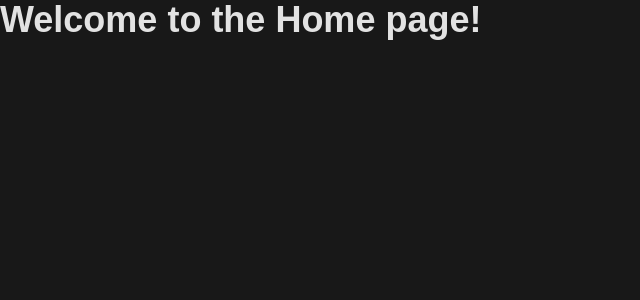
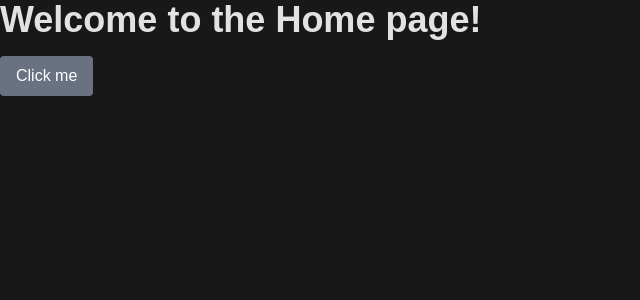
Before and after one commit to stefanbgh/next-js, a Next.js app: page / in a window 1280 px wide. Shown: the top 300 px of the page, without its empty margins (0-640 px from the left). Built offline with nearby package versions, Linux system fonts and the light colour scheme.

Commit message:
interleaving server and client components

```diff
--- a/src/app/page.tsx
+++ b/src/app/page.tsx
@@ -1,7 +1,10 @@
+import Button from "@/components/Button/Button";
+
 export default function Home() {
 	return (
 		<section>
-			<h1>Welcome to the Home page!</h1>
+			<h1 className="mb-4">Welcome to the Home page!</h1>
+			<Button />
 		</section>
 	);
 }
--- /dev/null
+++ b/src/components/Button/Button.tsx
@@ -0,0 +1,15 @@
+"use client";
+
+import { useState } from "react";
+
+export default function Button() {
+	const [isClicked, setIsClicked] = useState<boolean>(false);
+
+	const handleClick = () => setIsClicked((ic) => !ic);
+
+	return (
+		<button onClick={handleClick}>
+			{isClicked ? "Clicked!!" : "Click me"}
+		</button>
+	);
+}
```
